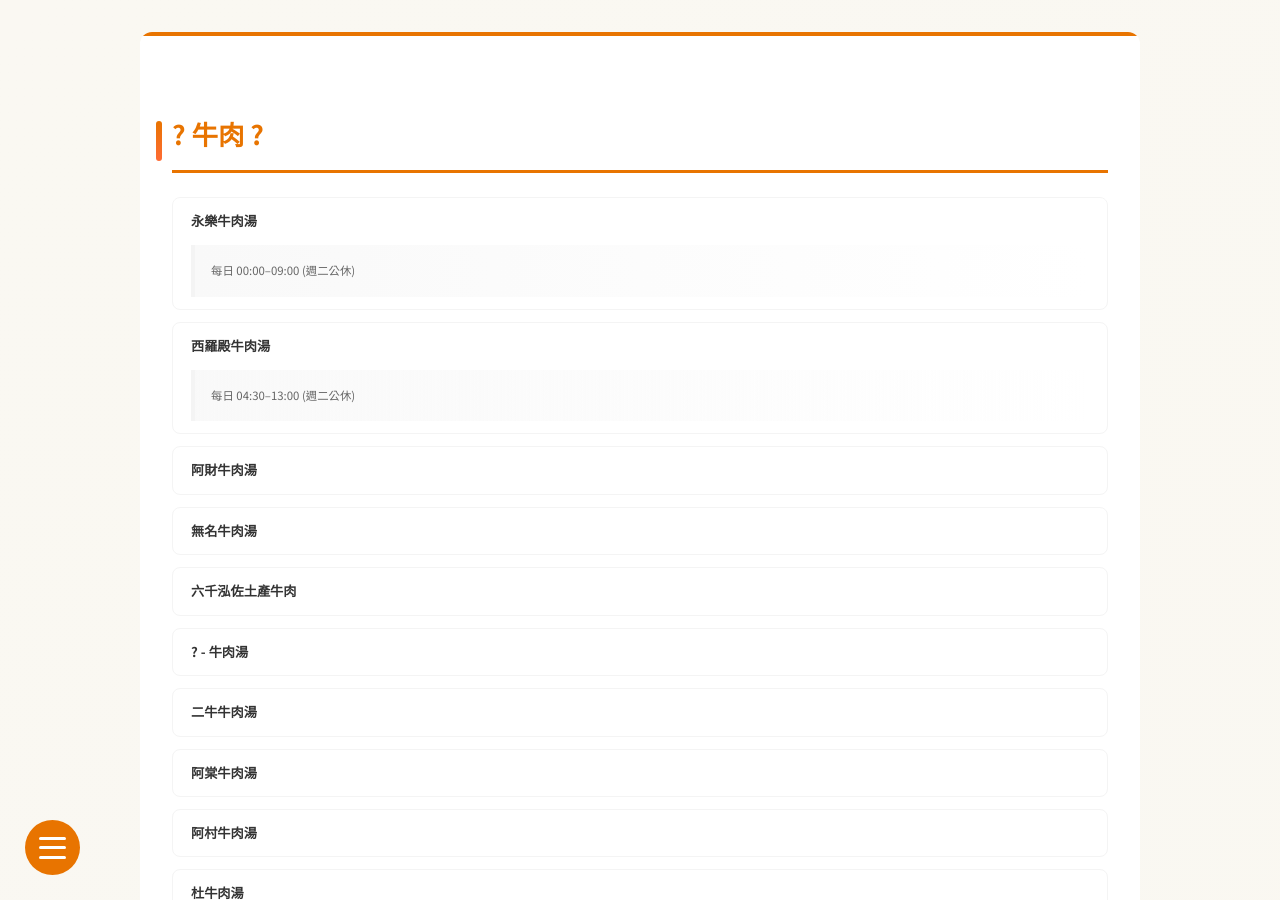
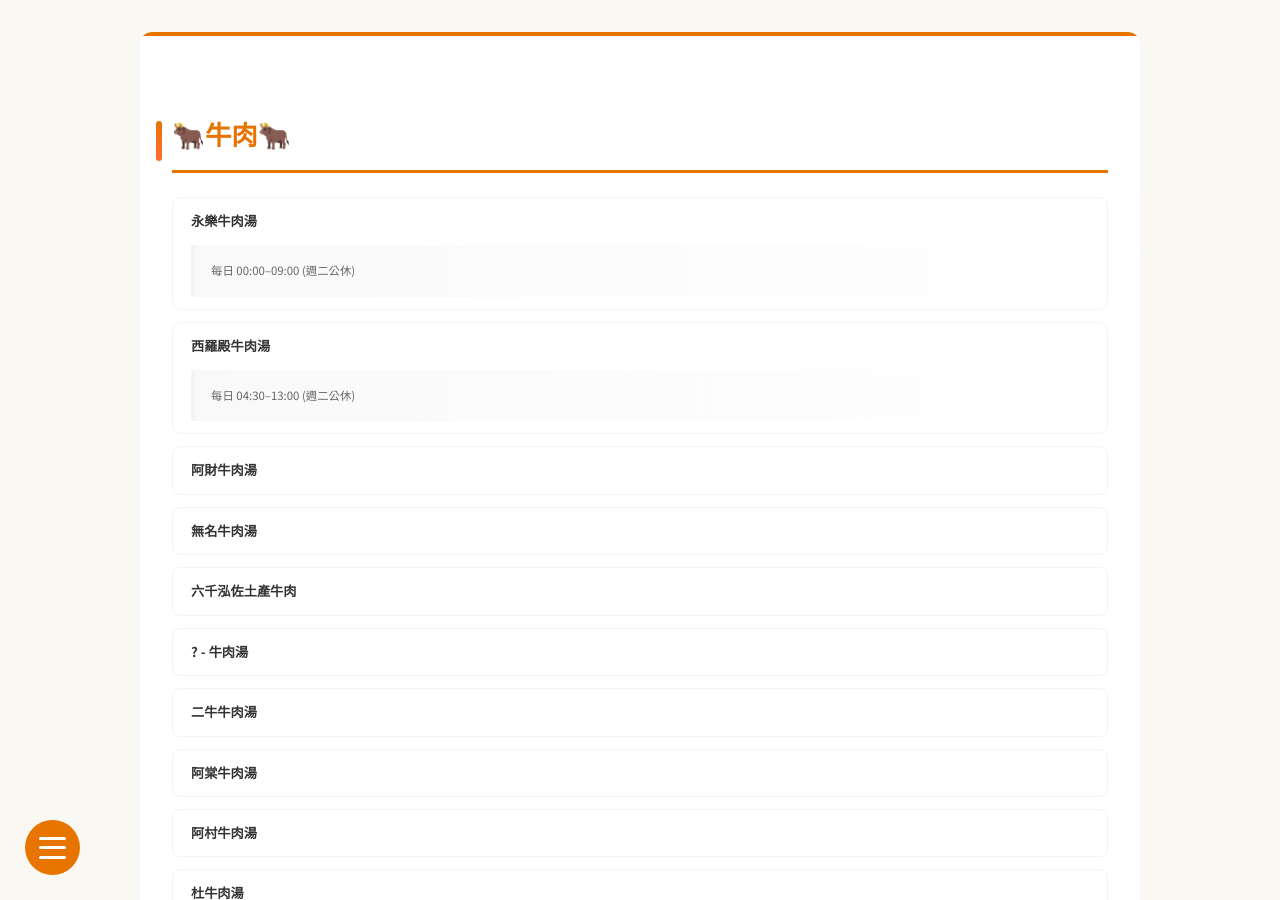
Before and after one commit to dssass/dssass.github.io, a Jekyll site: the page built from _topics/tainan-food-guide.html, in a window 1280 px wide and 900 px high. Built offline with Jekyll 4.4.1, drawn with Linux system fonts in a browser that asks for light colours.

```diff
--- a/_topics/tainan-food-guide.html
+++ b/_topics/tainan-food-guide.html
@@ -2,7 +2,7 @@
 layout: article
 title:  台南美食清單
 ---
-<h2 id="beef">? 牛肉 ?</h2>
+<h2 id="beef">🐂牛肉🐂</h2>
 <ul>
     <li><a href="https://maps.app.goo.gl/ce3szQeqTsxVqZEDA">永樂牛肉湯</a>
     <blockquote>每日 00:00–09:00 (週二公休)</blockquote></li>
```
